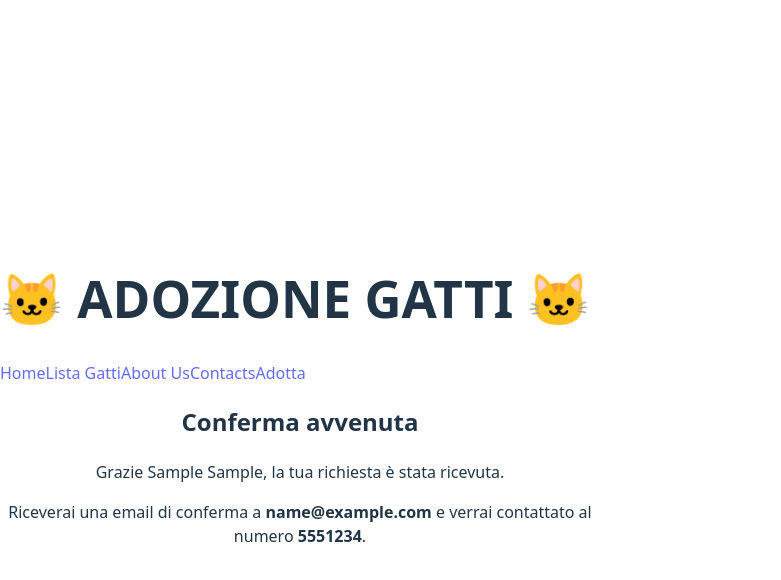
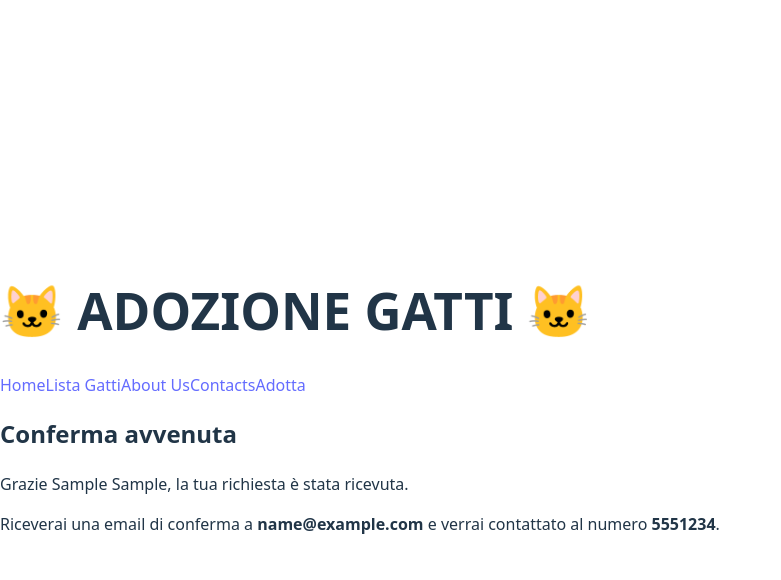
Before and after one commit to manuelboscainii/Progetto-React-TS, a React (Vite) app in the folder my-app/: page /adotta in a window 1280 px wide. Both pictures are taken after typing "Sample", "Sample", "name@example.com", "5551234" into the empty fields and a click on the button "Prenota Appuntamento". Shown: the top 580 px of the page, without its empty margins (0-781 px from the left). Built offline with nearby package versions, Linux system fonts and the light colour scheme.

Commit message:
Documentazione pagina Adotta.tsx

```diff
--- a/my-app/src/Pages/Adotta.tsx
+++ b/my-app/src/Pages/Adotta.tsx
@@ -1,6 +1,10 @@
+// Creazione della pagina Adotta.tsx che contiene un modulo per prenotare un appuntamento di adozione gatti.
+// Il modulo richiede nome, cognome, email e numero di telefono.
+// Al momento dell'invio, viene mostrato un messaggio di conferma con i dettagli inseriti.
 
 import React, { useState } from "react";
 
+// Definisco la struttura dei dati da richiedere nel modulo
 type FormState = {
     nome: string;
     cognome: string;
@@ -8,7 +12,10 @@ type FormState = {
     telefono: string;
 };
 
+// Componente principale della pagina Adotta, creo la funzione Adotta per permettere all'utente di prenotare un appuntamento di adozione gatti
 export default function Adotta() {
+
+    // Stato del modulo
     const [form, setForm] = useState<FormState>({
         nome: "",
         cognome: "",
@@ -16,9 +23,11 @@ export default function Adotta() {
         telefono: "",
     });
 
+    // Stato degli errori di validazione
     const [error, setError] = useState<Partial<FormState>>({});
     const [submitted, setSubmitted] = useState(false);
 
+    // Funzione di validazione del modulo, controllo che tutti i campi siano compilati
     const validate = (values: FormState) => {
         const e: Partial<FormState> = {};
         if (!values.nome.trim()) e.nome = "Nome richiesto";
@@ -28,25 +37,27 @@ export default function Adotta() {
         return e;
     };
 
+    // Gestione del cambiamento dei campi del modulo, aggiorna lo stato del modulo e resetto gli errori
     const handleChange = (e: React.ChangeEvent<HTMLInputElement>) => {
         const { name, value } = e.target;
         setForm((s) => ({ ...s, [name]: value }));
         setError((prev) => ({ ...prev, [name]: undefined }));
     };
 
+    // Gestione dell'invio del modulo, valida i dati e mostra il messaggio di conferma
     const handleSubmit = (e: React.FormEvent) => {
         e.preventDefault();
         const validation = validate(form);
         setError(validation);
         if (Object.keys(validation).length === 0) {
-            // qui si potrebbe chiamare un'API per registrare l'adozione
             setSubmitted(true);
         }
     };
 
+    // Se il modulo è stato inviato con successo, mostra il messaggio di conferma
     if (submitted) {
         return (
-            <div style={{ maxWidth: 600, margin: "0 auto", textAlign: "center" }}>
+            <div>
                 <h2>Conferma avvenuta</h2>
                 <p>Grazie {form.nome} {form.cognome}, la tua richiesta è stata ricevuta.</p>
                 <p>Riceverai una email di conferma a <strong>{form.email}</strong> e verrai contattato al numero <strong>{form.telefono}</strong>.</p>
@@ -54,13 +65,16 @@ export default function Adotta() {
         );
     }
 
+    // Renderizzo il modulo di adozione
     return (
         <form onSubmit={handleSubmit} style={{ maxWidth: 600, margin: "0 auto", textAlign: "left" }}>
             <h2>Modulo per appuntamento adozione</h2>
             <h5>Qui potrai compilare il modulo per essere contattato e per poter venire a vedere i nostri meravigliosi amici a 4 zampe! </h5>
 
+            {/* Campo Nome */}
             <label>
                 Nome
+                {/* Input per il nome */}
                 <input
                     name="nome"
                     value={form.nome}
@@ -70,10 +84,13 @@ export default function Adotta() {
                     style={{ display: "block", width: "100%", padding: 8, marginTop: 6 }}
                 />
             </label>
+            {/* Messaggio di errore per il campo Nome */}
             {error.nome && <div style={{ color: "red", marginTop: 4 }}>{error.nome}</div>}
 
+            {/* Campo Cognome */}
             <label style={{ marginTop: 12, display: "block" }}>
                 Cognome
+                {/* Input per il cognome */}
                 <input
                     name="cognome"
                     value={form.cognome}
@@ -83,10 +100,13 @@ export default function Adotta() {
                     style={{ display: "block", width: "100%", padding: 8, marginTop: 6 }}
                 />
             </label>
+            {/* Messaggio di errore per il campo Cognome */}
             {error.cognome && <div style={{ color: "red", marginTop: 4 }}>{error.cognome}</div>}
 
+            {/* Campo Email */}
             <label style={{ marginTop: 12, display: "block" }}>
                 Email
+                {/* Input per l'email */}
                 <input
                     name="email"
                     value={form.email}
@@ -96,10 +116,12 @@ export default function Adotta() {
                     style={{ display: "block", width: "100%", padding: 8, marginTop: 6 }}
                 />
             </label>
+            {/* Messaggio di errore per il campo Email */}
             {error.email && <div style={{ color: "red", marginTop: 4 }}>{error.email}</div>}
 
             <label style={{ marginTop: 12, display: "block" }}>
                 Numero di telefono
+                {/* Input per il numero di telefono */}
                 <input
                     name="telefono"
                     value={form.telefono}
@@ -109,8 +131,10 @@ export default function Adotta() {
                     style={{ display: "block", width: "100%", padding: 8, marginTop: 6 }}
                 />
             </label>
+            {/* Messaggio di errore per il campo Telefono */}
             {error.telefono && <div style={{ color: "red", marginTop: 4 }}>{error.telefono}</div>}
 
+            {/* Pulsante di invio */}
             <button
                 type="submit"
                 style={{
```
